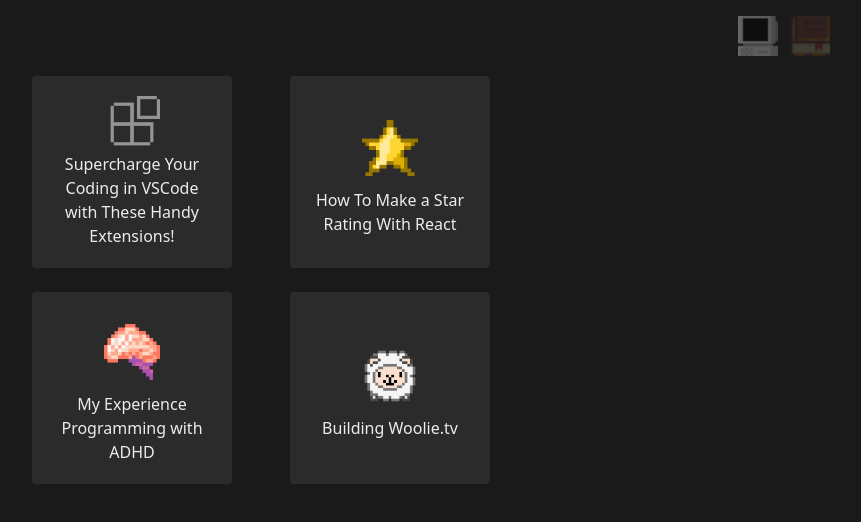
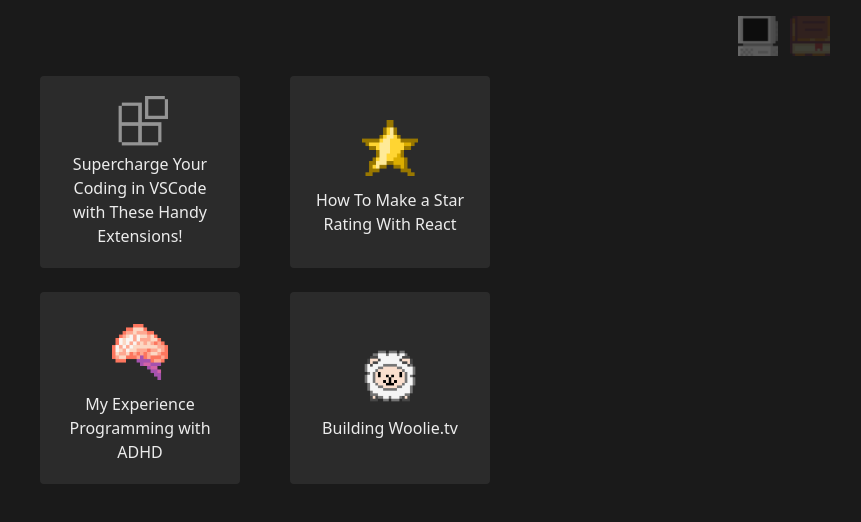
Before and after one commit to Scottsdaaale/portfolio-v2, a Next.js app: page /blog in a window 1280 px wide. Shown: the top 522 px of the page, without its empty margins (362-1223 px from the left). Built offline with nearby package versions, Linux system fonts and the light colour scheme.

Commit message:
added padding

```diff
--- a/app/(routes)/blog/layout.js
+++ b/app/(routes)/blog/layout.js
@@ -3,7 +3,7 @@ import React from 'react';
 import Header from '../../components/global/Header';
 
 function layout({ children }) {
-  return <div className='mx-auto max-w-[500px]'>{children}</div>;
+  return <div className='px-2 xs:px-0 mx-auto max-w-[500px]'>{children}</div>;
 }
 
 export default layout;
```
